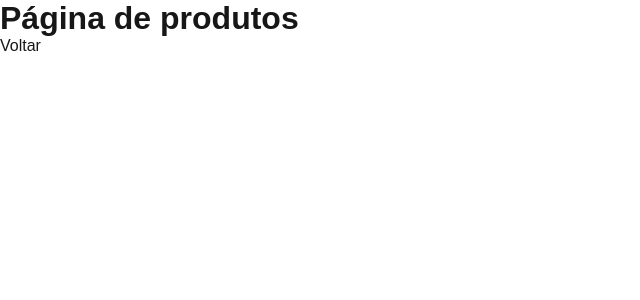
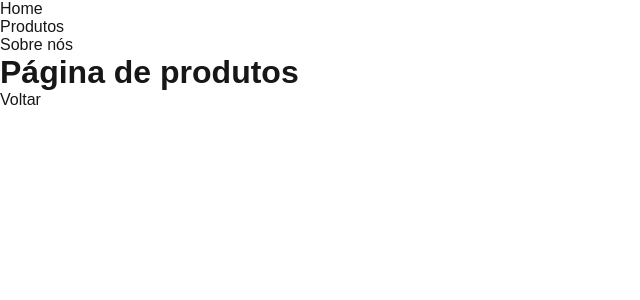
Before and after one commit to MariaLuizaVicentini/pokemonNextJS, a Next.js app: page /products in a window 1280 px wide. Shown: the top 300 px of the page, without its empty margins (0-640 px from the left). Built offline with nearby package versions, Linux system fonts and the light colour scheme.

Commit message:
testando primeiro componente

```diff
--- /dev/null
+++ b/components/NavBar.js
@@ -0,0 +1,25 @@
+import Link from "next/link"
+
+export default function NavBar() {
+    return (
+        <ul>
+            <li>
+                <Link href="/" legacyBehavior>
+                    <a>Home</a>
+                </Link>
+            </li>
+
+            <li>
+                <Link href="/products" legacyBehavior>
+                    <a>Produtos</a>
+                </Link>
+            </li>
+
+            <li>
+                <Link href="/about" legacyBehavior>
+                    <a>Sobre nós</a>
+                </Link>
+            </li>
+        </ul>
+    )
+}
--- a/pages/about.js
+++ b/pages/about.js
@@ -1,8 +1,10 @@
+import NavBar from "@/components/NavBar"
 import Link from "next/link"
 
 export default function About() {
     return (
         <>
+            <NavBar></NavBar>
             <h1>Página de About</h1>
             <Link href="/" legacyBehavior>
                 <a> Voltar</a>
--- a/pages/products/index.js
+++ b/pages/products/index.js
@@ -1,9 +1,10 @@
 import Link from "next/link"
-
+import NavBar from "@/components/NavBar"
 
 export default function Products() {
     return (
     <>
+        <NavBar></NavBar>
         <h1>Página de produtos</h1>
         <Link href="/" legacyBehavior>
             <a>Voltar</a>
```
Also changed, not shown: pages/index.js (+2 -19 lines).
